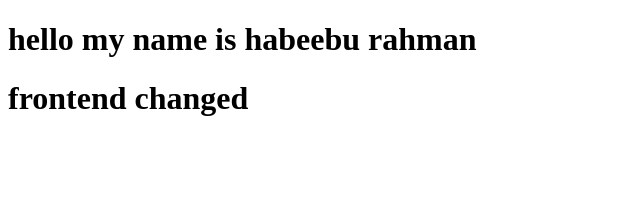
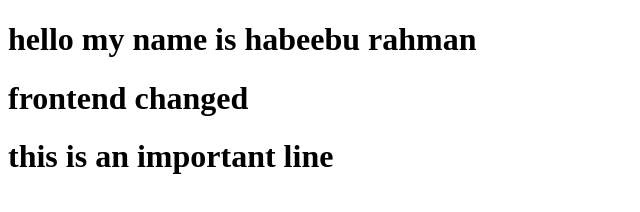
Before and after one commit to Habeeburahmanck/sample, a plain HTML site: page index.html in a window 1280 px wide. Shown: the whole page, without its empty margins (0-640 px from the left). Drawn offline with Linux system fonts and the light colour scheme.

Commit message:
feat : added some important line

```diff
--- a/index.html
+++ b/index.html
@@ -8,5 +8,6 @@
 <body>
     <h1>hello my name is habeebu rahman</h1>
     <h1>frontend changed</h1>
+    <h1>this is an important line<h1>
 </body>
 </html>
```
